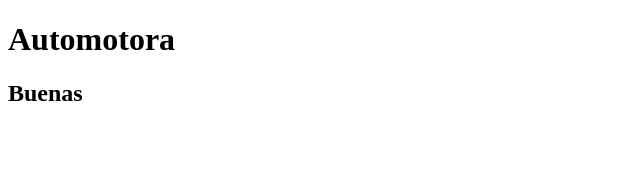
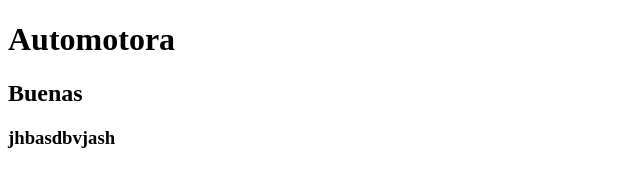
Before and after one commit to mclovinra/01, a plain HTML site: page index.html in a window 1280 px wide. Shown: the whole page, without its empty margins (0-640 px from the left). Drawn offline with Linux system fonts and the light colour scheme.

Commit message:
rama_nueva

```diff
--- a/index.html
+++ b/index.html
@@ -9,6 +9,7 @@
 
     <H1>Automotora</H1>
     <h2>Buenas</H2>
+    <h3>jhbasdbvjash</h3>
 
 </body>
 </html>
```
